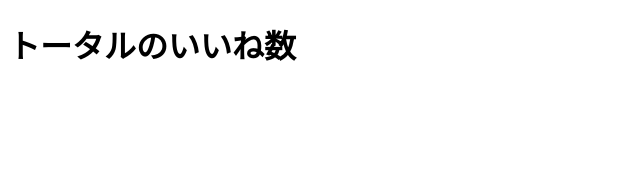
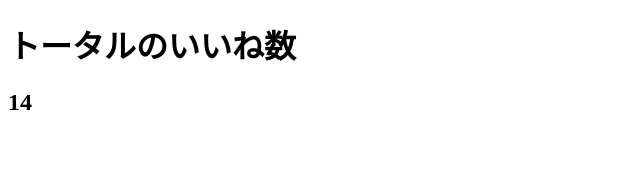
Before and after one commit to kazuhiro516/VueCLI_sample_app, a Vue app: page / in a window 1280 px wide. Shown: the top 179 px of the page, without its empty margins (0-640 px from the left). Built offline with nearby package versions, Linux system fonts and the light colour scheme.

Commit message:
slotタグの挙動の確認

```diff
--- a/src/App.vue
+++ b/src/App.vue
@@ -1,6 +1,9 @@
 <template>
   <div>
-    <LikeHeader headerText="トータルのいいね数"></LikeHeader>
+    <LikeHeader>
+      <h1>トータルのいいね数</h1>
+      <h2>{{number}}</h2>
+    </LikeHeader>
   </div>
 </template>
 
--- a/src/components/LikeHeader.vue
+++ b/src/components/LikeHeader.vue
@@ -1,5 +1,5 @@
 <template>
-  <h1>{{headerText}}</h1>
+  <slot></slot>
 </template>
 
 <script>
```
